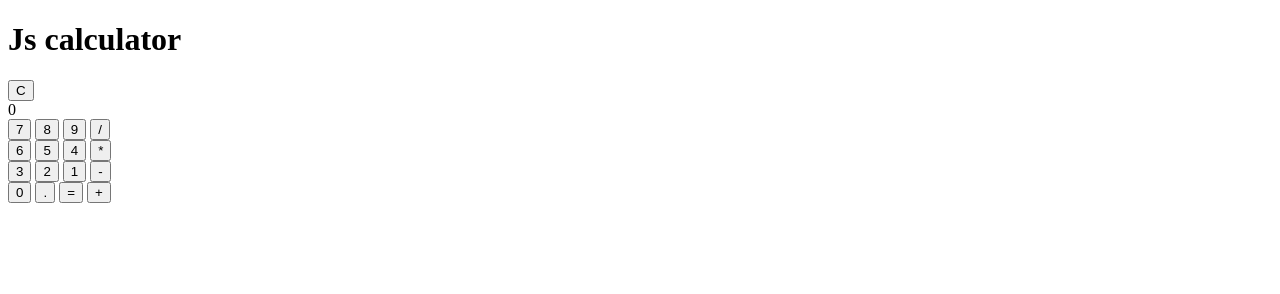
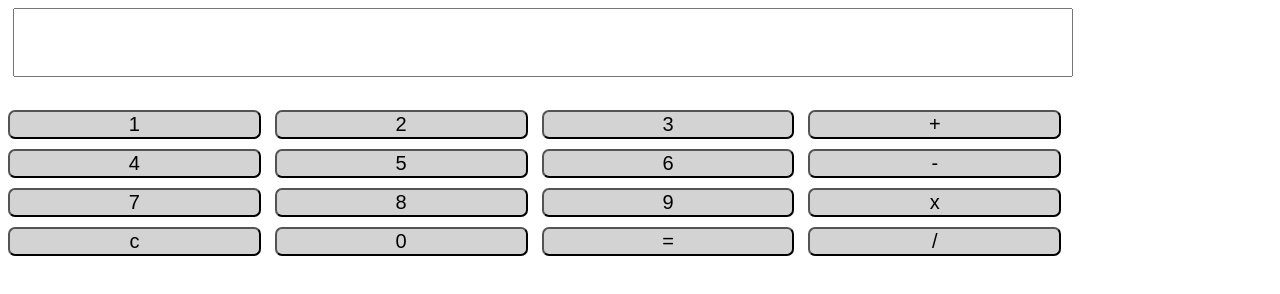
Before and after one commit to Ayub3/JS-calculator, a plain HTML site: page index.html in a window 1280 px wide. Drawn offline with Linux system fonts and the light colour scheme.

Commit message:
final calculator

```diff
--- a/index.html
+++ b/index.html
@@ -4,46 +4,54 @@
     <meta charset="UTF-8">
     <meta name="viewport" content="width=device-width, initial-scale=1.0">
     <meta http-equiv="X-UA-Compatible" content="ie=edge">
-     <title>Document</title>
-<link  href="style.css" rel="stylesheet"> </link>
+    <title>Document</title>
+<link rel="stylesheet" href="style.css">
+</head>
+<body>
+    <!DOCTYPE html>
+<html>
+    <head>
+        <title Ayub calculator></title>
     </head>
-<body>
-   <h1> Js calculator</h1>
-</body>
-<main>
-<section>
-    <button id="clear"> C </button>
-    <div id="display"> 0 </div>
-</section>
- <section class=numbers style=>
-     <button class=number value=7> 7</button>
-     <button class=number value=8> 8</button>
-     <button class=number value=9> 9</button>
-     <button id =divide class=operator> / </button>
- </section>
+    <body>
+        <section id='calc-contain'>
 
- <section>
-    <button class=number value=6> 6</button>
-    <button class=number value=5> 5</button>
-    <button class=number value=4> 4</button>
-    <button id =multiply class=operator> * </button>
-</section>
+          <form name="calculator">
 
-<section>
-    <button class=number value=3> 3</button>
-    <button class=number value=2> 2</button>
-    <button class=number value=1> 1</button>
-    <button id =minus class=operator> - </button>
-</section>
+             <input type="text" name="answer" />
+            <br>
 
-<section>
-    <button class=number value=0>  0</button>
-    <button id=decimal> . </div></button>
-    <button id=equal> = </button>
-    <button id =add class=operator> + </button>
-</section>
+            <input type="button" value=" 1 " onclick="calculator.answer.value += '1' " />
+            <input type="button" value=" 2 " onclick="calculator.answer.value += '2' " />
+            <input type="button" value=" 3 " onclick="calculator.answer.value += '3' " />
+            <input type="button" value=" + " onclick="calculator.answer.value += '+' " />
+            <br/>
+
+            <input type="button" value=" 4 " onclick="calculator.answer.value += '4' " />
+            <input type="button" value=" 5 " onclick="calculator.answer.value += '5' " />
+            <input type="button" value=" 6 " onclick="calculator.answer.value += '6' " />
+            <input type="button" value=" - " onclick="calculator.answer.value += '-' " />
+            </br>
+
+            <input type="button" value=" 7 " onclick="calculator.answer.value += '7'" />
+            <input type="button" value=" 8 " onclick="calculator.answer.value += '8' " />
+            <input type="button" value=" 9 " onclick="calculator.answer.value += '9' " />
+            <input type="button" value=" x " onclick="calculator.answer.value += '*' " />
+            </br>
+
+            <input type="button" value=" c " onclick="calculator.answer.value = ''" />
+            <input type="button" value=" 0 " onclick="calculator.answer.value += '0' " />
+            <input type="button" value=" = " onclick="calculator.answer.value = eval(calculator.answer.value)" />
+            <input type="button" value=" / " onclick="calculator.answer.value += '/' " />
+            </br>
 
 
-</main>
+          </form>
 
+
+        </section>
+
+    </body>
 </html>
+</body>
+</html>
--- a/style.css
+++ b/style.css
@@ -1,4 +1,21 @@
-.numbers{
-  display: flex
-  justify-content center;
+input[type=button] {
+background:lightGray;
+width: 20%;
+font-size: 20px;
+border-radius: 7px;
+margin-right: 10px;
+margin-top:10px
+
 }
+
+
+input[type = text] {
+position: relative;
+display: block;
+width:82%;
+margin:5px;
+display: block;
+font-size:40px;
+color:blueviolet;
+padding:10px;
+}
```
